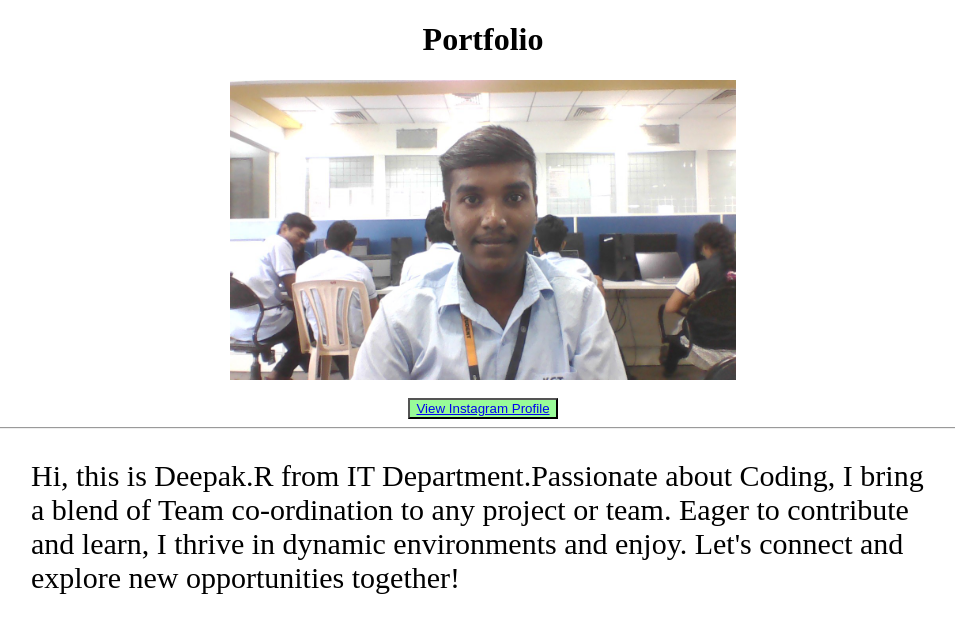
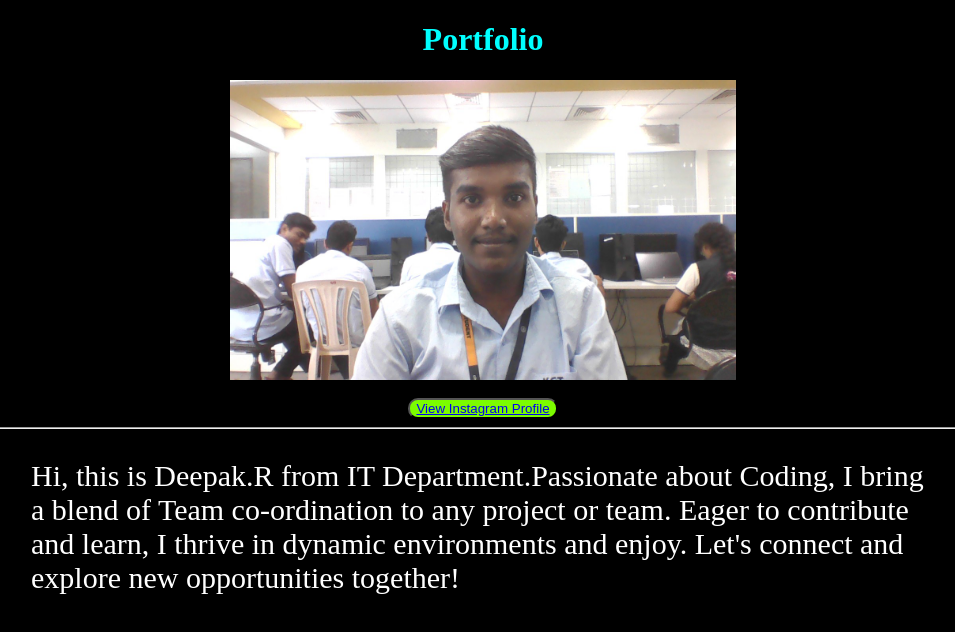
Before and after one commit to deepakraj1109/Portfolio, a plain HTML site: page index.html in a window 1280 px wide. Shown: the whole page, without its empty margins (157-1112 px from the left). Drawn offline with Linux system fonts and the light colour scheme; a script that the page names is missing.

Commit message:
css updated

```diff
--- a/index.css
+++ b/index.css
@@ -6,7 +6,16 @@
     padding-left: 180px;
     padding-right: 180px;
     font-size: 30px;
+    color: white;
 }
 button{
-    background-color: palegreen;
+    background-color: lawngreen;
+    border-radius: 10px;
+
 }
+body{
+    background-color: black;
+}
+h1{
+    color: aqua;
+}
```
